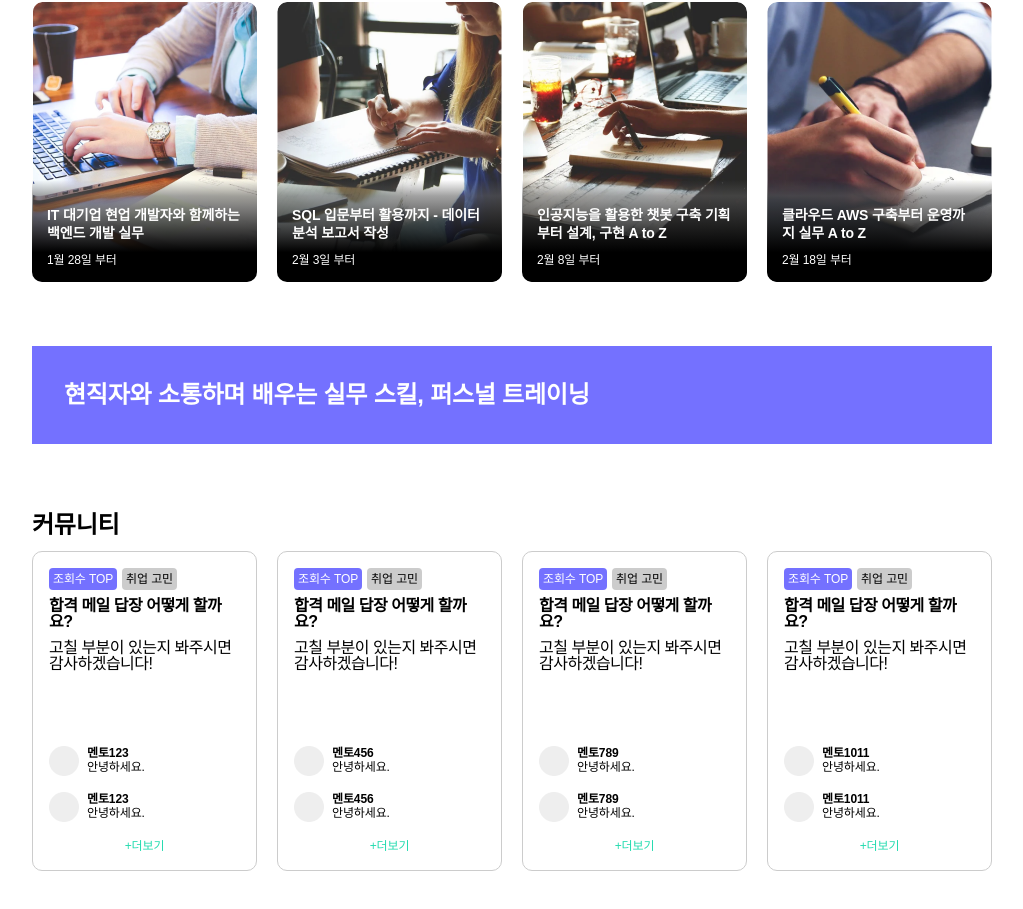
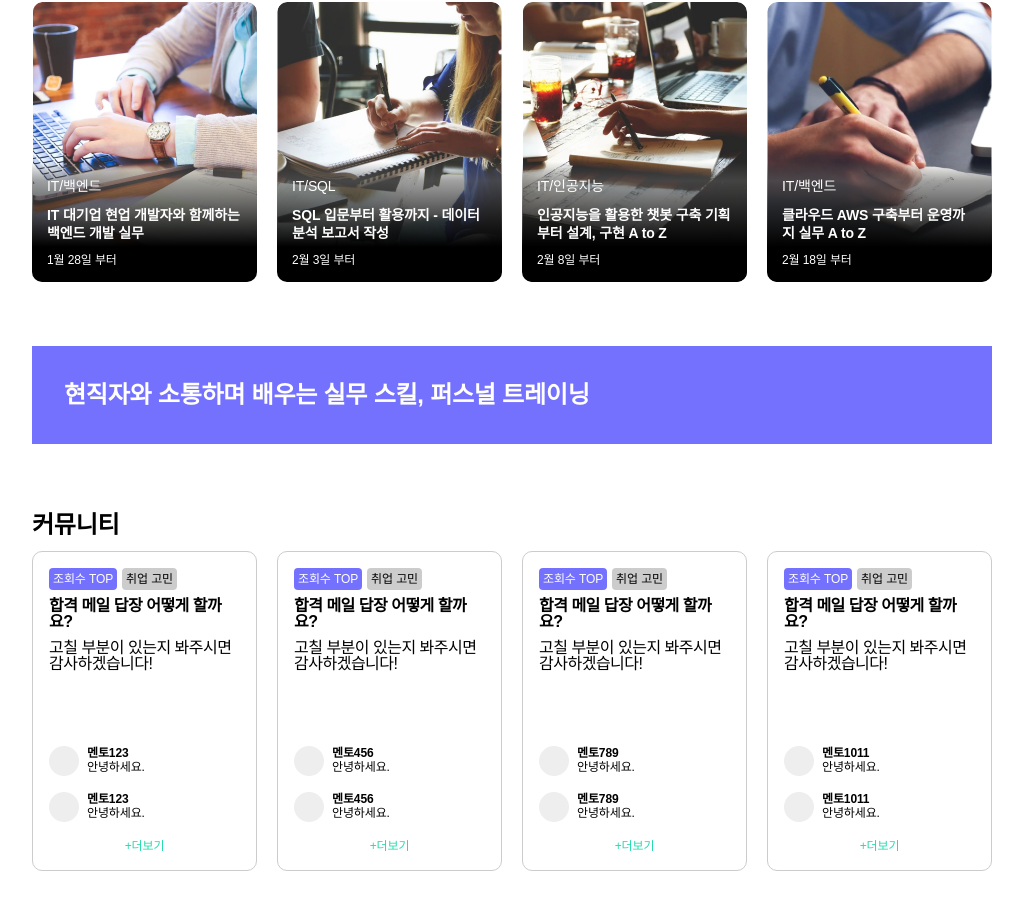
Before and after one commit to suinj8/react-typescript-caffeine, a React (Create React App) app: page / in a window 1280 px wide. Shown: the part 1052-1961 px from the top of the page, without its empty margins (128-1151 px from the left). Built offline with nearby package versions, Linux system fonts and the light colour scheme.

Commit message:
fix: add jobs props to CampList
- jobs가 포함되어 있지 않아 추가하였습니다.

```diff
--- a/src/pages/Home/Components/CampList.tsx
+++ b/src/pages/Home/Components/CampList.tsx
@@ -26,6 +26,7 @@ const CampList = ({ campListTitle, campListCards }: campProps) => {
               title={campCard.title}
               sDate={campCard.sDate}
               status={campCard.status}
+              jobs={campCard.jobs}
               imgURL={campCard.imgURL}
             />
           ))}
```
